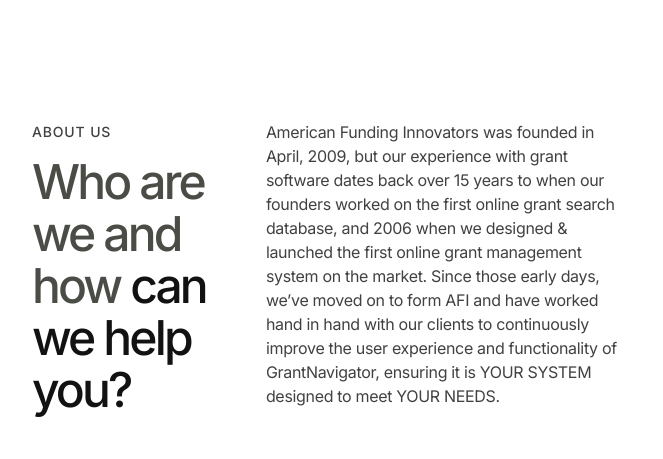
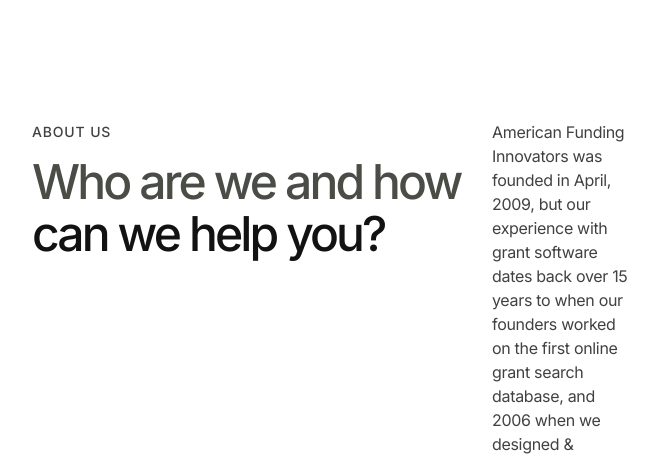
Before and after one commit to mentixowy/Styling-Katas, a React (Create React App) app: page / in a window 1280 px wide. Shown: the top 459 px of the page, without its empty margins (308-971 px from the left). Built offline with nearby package versions, Linux system fonts and the light colour scheme.

Commit message:
New files

```diff
--- a/src/App.js
+++ b/src/App.js
@@ -7,10 +7,10 @@
       <div className="aboutTextContent">
         <div className="aboutSectionHeader">
           <div className="kicker">About us</div>
-          <h2>
+          <div className="h2" h2>
             <span>Who are we and how </span>
             can we help you?
-          </h2>
+          </div>
         </div>
         <p className="bodyBase">
           American Funding Innovators was founded in April, 2009, but our experience with grant
--- /dev/null
+++ b/src/about.scss
@@ -0,0 +1,30 @@
+.aboutSection {
+    padding: 120px 340px $m-xxl;
+    margin: auto;
+
+    .aboutTextContent {
+        display: flex;
+        justify-content: space-between;
+        margin-bottom: $m-xxl;
+    }
+
+    .aboutSectionHeader {
+        flex: 0 0 460px;
+
+        .kicker {
+            margin-bottom: $m-x;
+        }
+    }
+
+    .bodyBase {
+        color: $color-black;
+        opacity: 0.8;
+        width: 720px;
+
+    }
+
+    iframe {
+        border-radius: $m-xs;
+    }
+
+}
--- /dev/null
+++ b/src/mixins.scss
@@ -0,0 +1,19 @@
+@use 'variables';
+
+// @mixin respond-to($breakpoint) {
+
+//     // If the key exists in the map
+//     @if map-has-key($breakpoints, $breakpoint) {
+
+//         // Prints a media query based on the value
+//         @media (min-width: map-get($breakpoints, $breakpoint)) {
+//             @content;
+//         }
+//     }
+
+//     // If the key doesn't exist in the map
+//     @else {
+//         @warn "Unfortunately, no value could be retrieved from `#{$breakpoint}`. "
+//         +"Available breakpoints are: #{map-keys($breakpoints)}.";
+//     }
+// }
--- a/src/style.scss
+++ b/src/style.scss
@@ -2,6 +2,8 @@
 @import 'header';
 @import 'variables';
 @import 'typo';
+@import 'about';
+@import 'mixins';
 
 * {
   box-sizing: border-box;
@@ -11,35 +13,3 @@
   font-family: $font-main;
   background-color: $color-pure-white;
 }
-
-.aboutSection {
-  padding: 120px 340px $m-xxl;
-  margin: auto;
-  display: flex;
-  flex-direction: column;
-  row-gap: $m-xxl;
-
-  .aboutSectionHeader {
-    width: 460px;
-
-    .kicker {
-      margin-bottom: $m-x;
-    }
-  }
-
-  .aboutTextContent {
-    display: flex;
-    justify-content: space-between;
-  }
-
-  p {
-    color: $color-black;
-    opacity: 0.8;
-    width: 720px;
-
-  }
-
-  iframe {
-    border-radius: $m-xs;
-  }
-}
--- a/src/typo.scss
+++ b/src/typo.scss
@@ -1,5 +1,5 @@
 /* Headers */
-h1 {
+.h1 {
     font-size: 56px;
     font-weight: $regular-weight;
     color: $color-white;
@@ -12,12 +12,13 @@
     }
 }
 
-h2 {
+.h2 {
     font-size: $m-xl;
     font-weight: $medium-weight;
     color: $color-black;
     line-height: 52px;
     letter-spacing: -2.88px;
+
 
     span {
         color: $color-secondary;
@@ -25,7 +26,7 @@
     }
 }
 
-h3 {
+.h3 {
     font-size: 26px;
     font-weight: $medium-weight;
     color: $color-black;
@@ -56,8 +57,6 @@
 
 }
 
-.bodySmall {}
-
 /* Kickers */
 .kicker {
     font-size: 14px;
--- a/src/variables.scss
+++ b/src/variables.scss
@@ -28,3 +28,9 @@
 $m-xl: 48px;
 $m-xxl: 80px;
 $m-xxxl: 120px;
+
+/* Breakpoints */
+$breakpoints: (
+    'small': 767px,
+    'medium': 992px,
+    'large': 1200px) !default;
```
